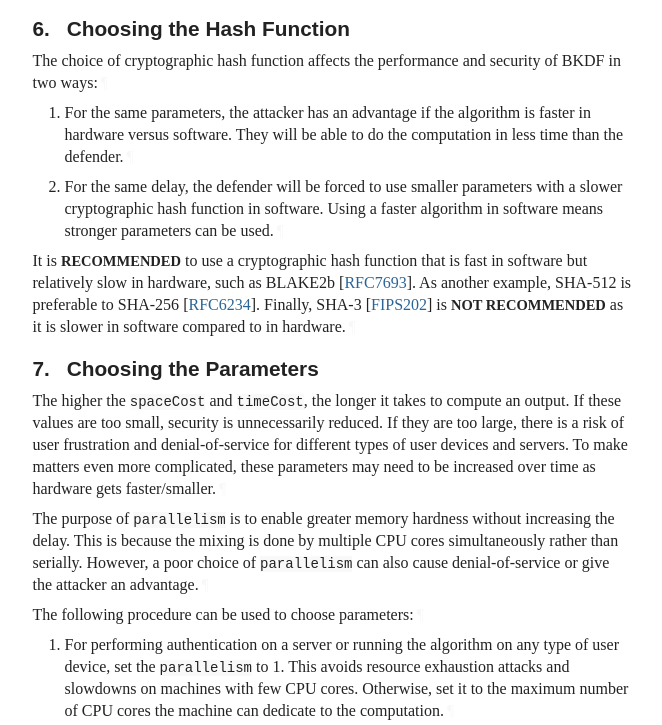
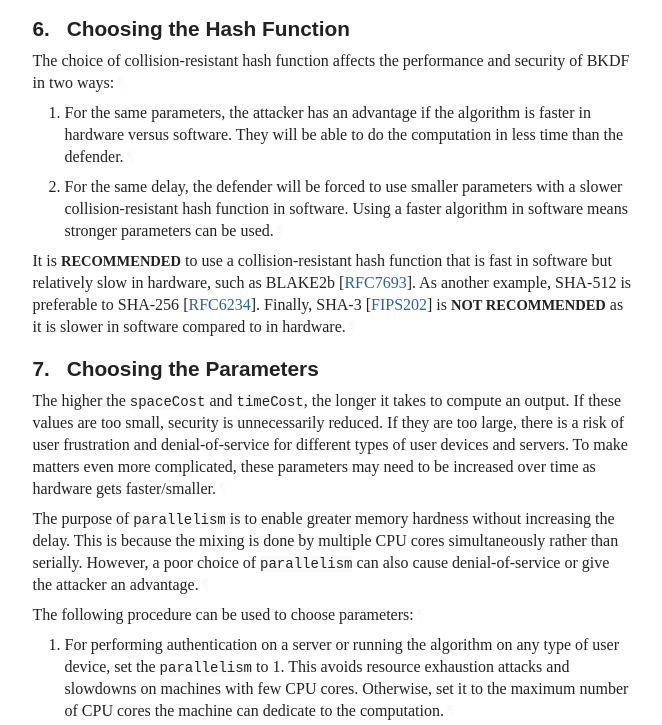
Before and after one commit to samuel-lucas6/draft-lucas-bkdf, a plain HTML site: page draft-lucas-bkdf.html in a window 1280 px wide. Shown: the part 5437-6162 px from the top of the page, without its empty margins (92-754 px from the left). Drawn offline with Linux system fonts and the light colour scheme; a web font is replaced by a local one.

Commit message:
Script updating gh-pages from 740ac73. [ci skip]

```diff
--- a/draft-lucas-bkdf.html
+++ b/draft-lucas-bkdf.html
@@ -1531,16 +1531,16 @@ return previous
       <h2 id="name-choosing-the-hash-function">
 <a href="#section-6" class="section-number selfRef">6. </a><a href="#name-choosing-the-hash-function" class="section-name selfRef">Choosing the Hash Function</a>
       </h2>
-<p id="section-6-1">The choice of cryptographic hash function affects the performance and security of BKDF in two ways:<a href="#section-6-1" class="pilcrow">¶</a></p>
+<p id="section-6-1">The choice of collision-resistant hash function affects the performance and security of BKDF in two ways:<a href="#section-6-1" class="pilcrow">¶</a></p>
 <ol start="1" type="1" class="normal type-1" id="section-6-2">
 <li id="section-6-2.1">
           <p id="section-6-2.1.1">For the same parameters, the attacker has an advantage if the algorithm is faster in hardware versus software. They will be able to do the computation in less time than the defender.<a href="#section-6-2.1.1" class="pilcrow">¶</a></p>
 </li>
         <li id="section-6-2.2">
-          <p id="section-6-2.2.1">For the same delay, the defender will be forced to use smaller parameters with a slower cryptographic hash function in software. Using a faster algorithm in software means stronger parameters can be used.<a href="#section-6-2.2.1" class="pilcrow">¶</a></p>
+          <p id="section-6-2.2.1">For the same delay, the defender will be forced to use smaller parameters with a slower collision-resistant hash function in software. Using a faster algorithm in software means stronger parameters can be used.<a href="#section-6-2.2.1" class="pilcrow">¶</a></p>
 </li>
       </ol>
-<p id="section-6-3">It is <span class="bcp14">RECOMMENDED</span> to use a cryptographic hash function that is fast in software but relatively slow in hardware, such as BLAKE2b <span>[<a href="#RFC7693" class="cite xref">RFC7693</a>]</span>. As another example, SHA-512 is preferable to SHA-256 <span>[<a href="#RFC6234" class="cite xref">RFC6234</a>]</span>. Finally, SHA-3 <span>[<a href="#FIPS202" class="cite xref">FIPS202</a>]</span> is <span class="bcp14">NOT RECOMMENDED</span> as it is slower in software compared to in hardware.<a href="#section-6-3" class="pilcrow">¶</a></p>
+<p id="section-6-3">It is <span class="bcp14">RECOMMENDED</span> to use a collision-resistant hash function that is fast in software but relatively slow in hardware, such as BLAKE2b <span>[<a href="#RFC7693" class="cite xref">RFC7693</a>]</span>. As another example, SHA-512 is preferable to SHA-256 <span>[<a href="#RFC6234" class="cite xref">RFC6234</a>]</span>. Finally, SHA-3 <span>[<a href="#FIPS202" class="cite xref">FIPS202</a>]</span> is <span class="bcp14">NOT RECOMMENDED</span> as it is slower in software compared to in hardware.<a href="#section-6-3" class="pilcrow">¶</a></p>
 </section>
 </div>
 <div id="choosing-the-parameters">
@@ -1642,7 +1642,7 @@ $bkdf-sha256$v=1$m=32,t=3,p=1$ZXhhbXBsZXNhbHQ$cWBD3/d3tEqnuI3LqxLAeKvs+snSicW1GV
         <h3 id="name-usage-guidelines">
 <a href="#section-9.1" class="section-number selfRef">9.1. </a><a href="#name-usage-guidelines" class="section-name selfRef">Usage Guidelines</a>
         </h3>
-<p id="section-9.1-1">Technically, only preimage resistance is required for password hashing to prevent the attacker learning information about the password from the hash. However, non-collision-resistant hash functions (e.g. MD5 <span>[<a href="#RFC6151" class="cite xref">RFC6151</a>]</span> and SHA-1 <span>[<a href="#RFC6194" class="cite xref">RFC6194</a>]</span>) <span class="bcp14">MUST NOT</span> be used. Such functions are cryptographically weak and unsuitable for new protocols.<a href="#section-9.1-1" class="pilcrow">¶</a></p>
+<p id="section-9.1-1">Technically, only preimage resistance is required for password hashing to prevent the attacker learning information about the password from the hash. However, hash functions that are not collision resistant (e.g. MD5 <span>[<a href="#RFC6151" class="cite xref">RFC6151</a>]</span> and SHA-1 <span>[<a href="#RFC6194" class="cite xref">RFC6194</a>]</span>) <span class="bcp14">MUST NOT</span> be used. Such functions are cryptographically weak and unsuitable for new protocols.<a href="#section-9.1-1" class="pilcrow">¶</a></p>
 <p id="section-9.1-2">If possible, store the password in protected memory and/or erase the password from memory once it is no longer required. Otherwise, an attacker may be able to recover the password from memory or the disk.<a href="#section-9.1-2" class="pilcrow">¶</a></p>
 <p id="section-9.1-3">The salt <span class="bcp14">MUST</span> be unique each time you call the function unless verifying a password hash or deriving the same key. It <span class="bcp14">SHOULD</span> be randomly generated using a cryptographically secure pseudorandom number generator (CSPRNG). However, it <span class="bcp14">MAY</span> be deterministic and predictable if random generation is not possible.<a href="#section-9.1-3" class="pilcrow">¶</a></p>
 <p id="section-9.1-4">The <code>spaceCost</code>, <code>timeCost</code>, and <code>parallelism</code> <span class="bcp14">MUST</span> be carefully chosen to avoid denial-of-service and user frustration whilst ensuring adequate protection against password cracking. See the <a href="#choosing-the-parameters" class="auto internal xref">Section 7</a> section for more information.<a href="#section-9.1-4" class="pilcrow">¶</a></p>
```
Also changed, not shown: draft-lucas-bkdf.txt.
